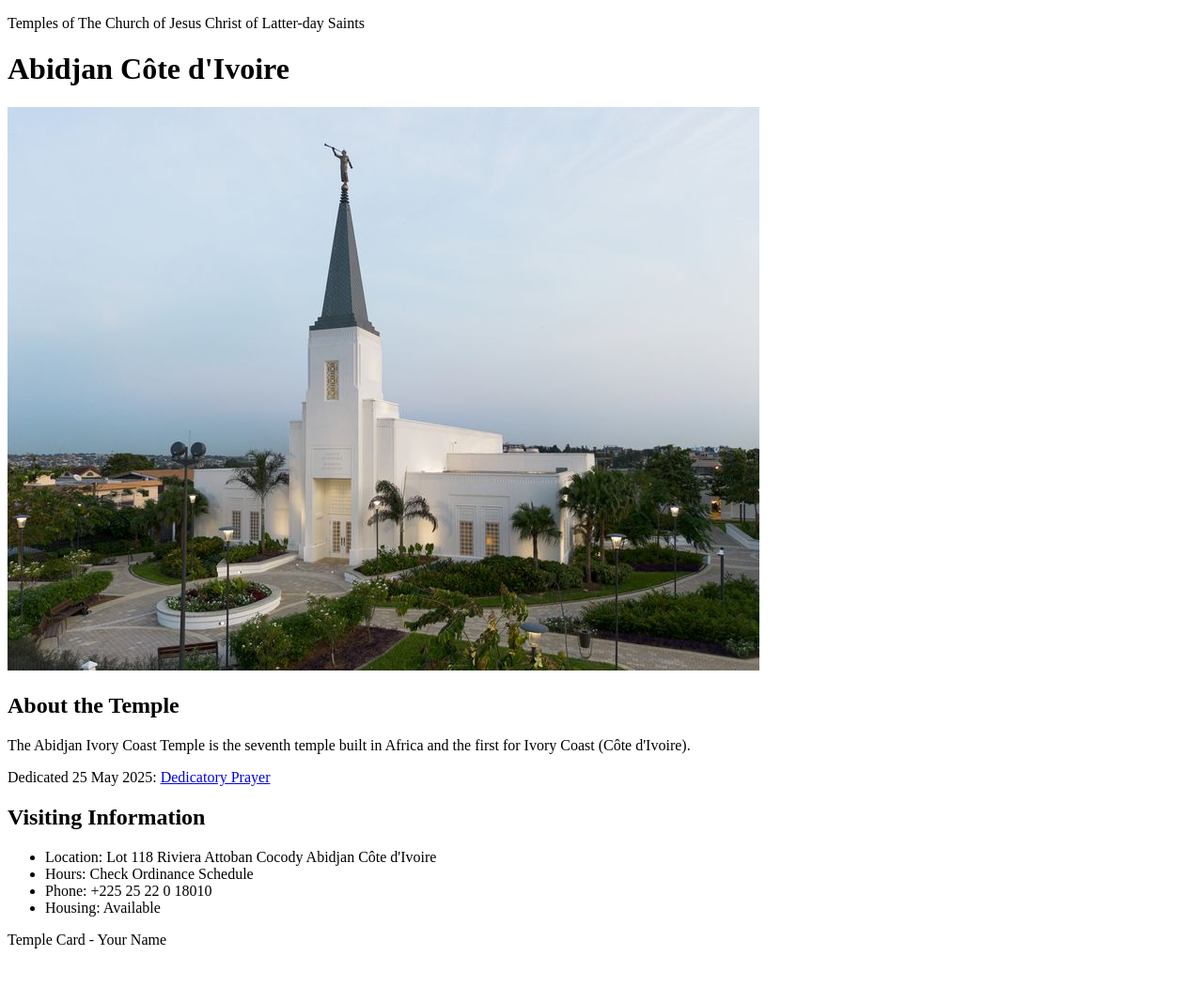
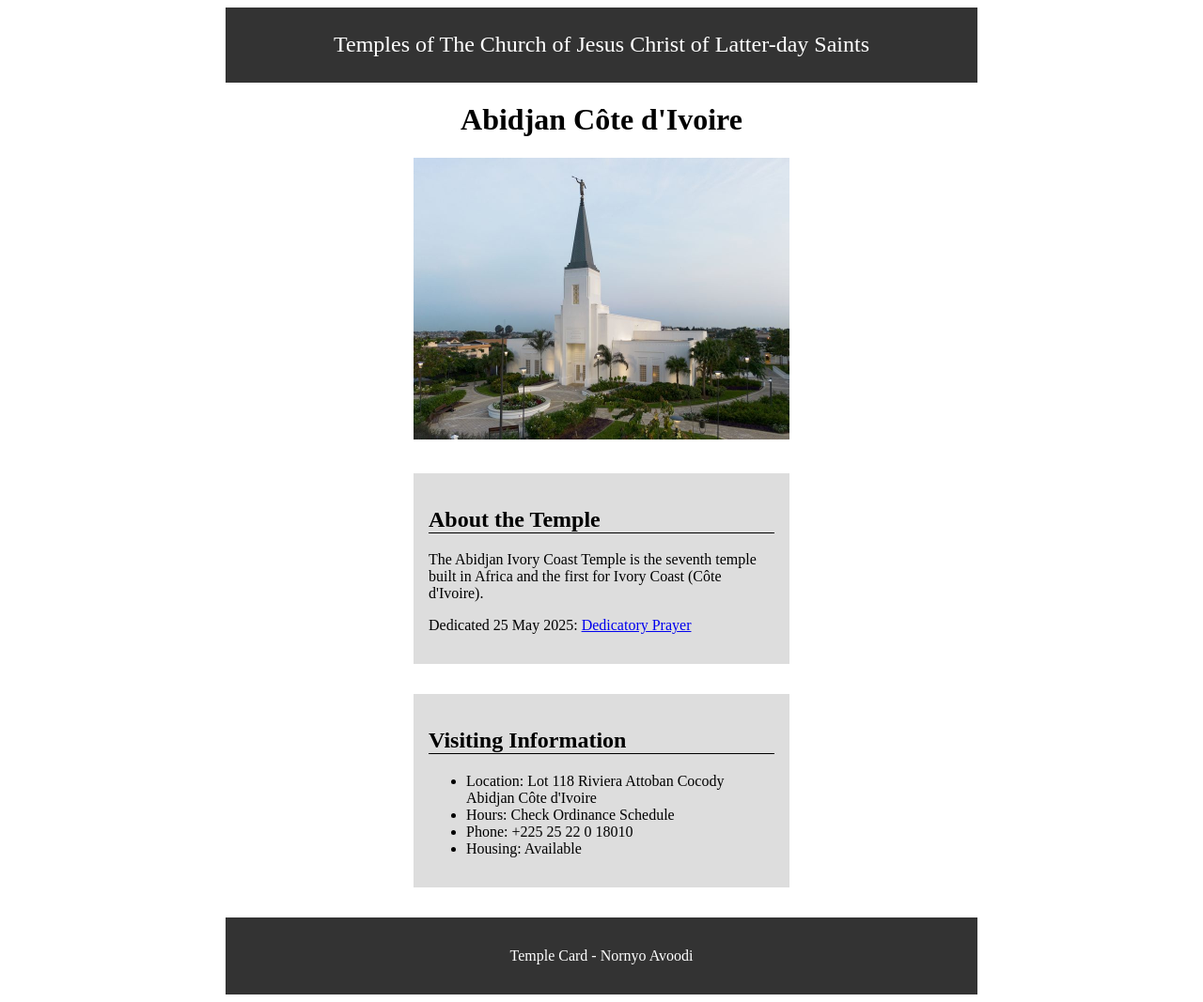
Before and after one commit to Nornyo/wdd130, a plain HTML site: page week02/temple.html in a window 1280 px wide. Shown: the whole page at 94% size. Before the commit the page ends 1026 px from the top, so only its background shows below. Drawn offline with Linux system fonts and the light colour scheme.

Commit message:
added css to temples.html

```diff
--- /dev/null
+++ b/week02/styles/temple.css
@@ -0,0 +1,50 @@
+* {
+    box-sizing: border-box;
+}
+
+img {
+    width: 100%;
+    height: auto;
+}
+
+header,
+main,
+footer {
+    max-width: 800px;
+    margin: 0 auto;
+}
+
+header {
+    background-color: #333333;
+    color: white;
+    padding: 0.1em;
+    text-align: center;
+    font-size: 1.5rem;
+}
+
+main {
+    width: 400px;
+    margin: 0 auto;
+}
+
+h1 {
+    text-align: center;
+}
+
+section {
+    margin: 2em 0;
+    background-color: #dddddd;
+    padding: 1rem;
+}
+
+section h2 {
+    text-align: left;
+    border-bottom: solid #000 1px;
+}
+
+footer {
+    background-color: #333333;
+    padding: 1em;
+    text-align: center;
+    color: #fff;
+}
--- a/week02/temple.html
+++ b/week02/temple.html
@@ -1,11 +1,11 @@
 <!DOCTYPE html>
 <html lang="en">
 
-<head>
+<l>
     <meta charset="UTF-8">
     <meta name="viewport" content="width=device-width, initial-scale=1.0">
     <title>Temple Card - Abidjan Côte d'Ivoire</title>
-</head>
+    <link rel="stylesheet" href="styles/temple.css">
 
     <body>
         <header>
@@ -32,7 +32,7 @@
             </section>
         </main>
         <footer>
-        <p>Temple Card - Your Name</p>
+            <p>Temple Card - Nornyo Avoodi</p>
         </footer>
     </body>
 
```
Lines whose indentation alone changed are shown as unchanged.
